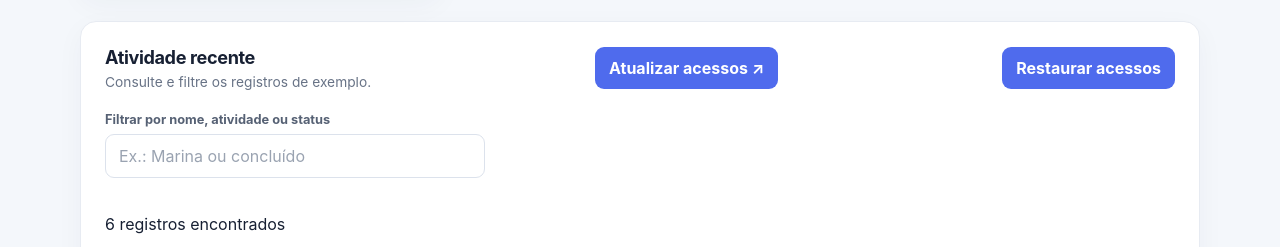
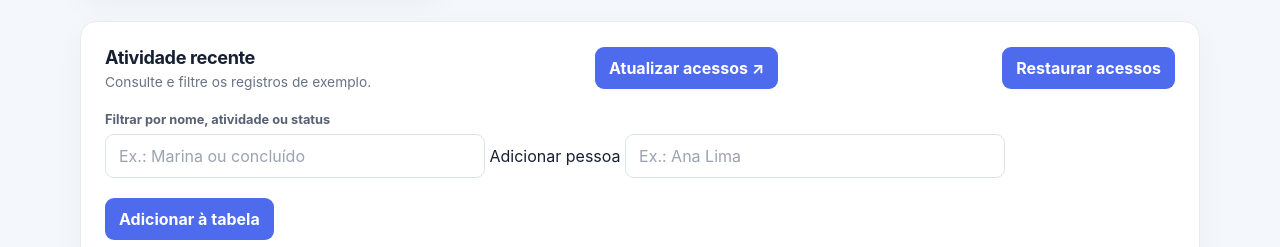
Before and after one commit to MSDS420/painel-aprendizado, a plain HTML site: page index.html in a window 1280 px wide. Shown: the part 483-730 px from the top of the page. Drawn offline with Linux system fonts and the light colour scheme.

Commit message:
Update index.html

```diff
--- a/index.html
+++ b/index.html
@@ -32,6 +32,11 @@
       </div>
       <label class="rotulo-filtro" for="filtro-tabela">Filtrar por nome, atividade ou status</label>
       <input class="campo-filtro" id="filtro-tabela" type="search" placeholder="Ex.: Marina ou concluído">
+      <label for="novo-nome">Adicionar pessoa</label>
+<input class="campo-filtro" id="novo-nome" type="text" placeholder="Ex.: Ana Lima">
+<button class="botao" id="adicionar-pessoa" type="button">
+  Adicionar à tabela
+</button>
       <p id="contador-linhas">6 registros encontrados</p>
       <div class="tabela-rolagem">
         <table>
```
